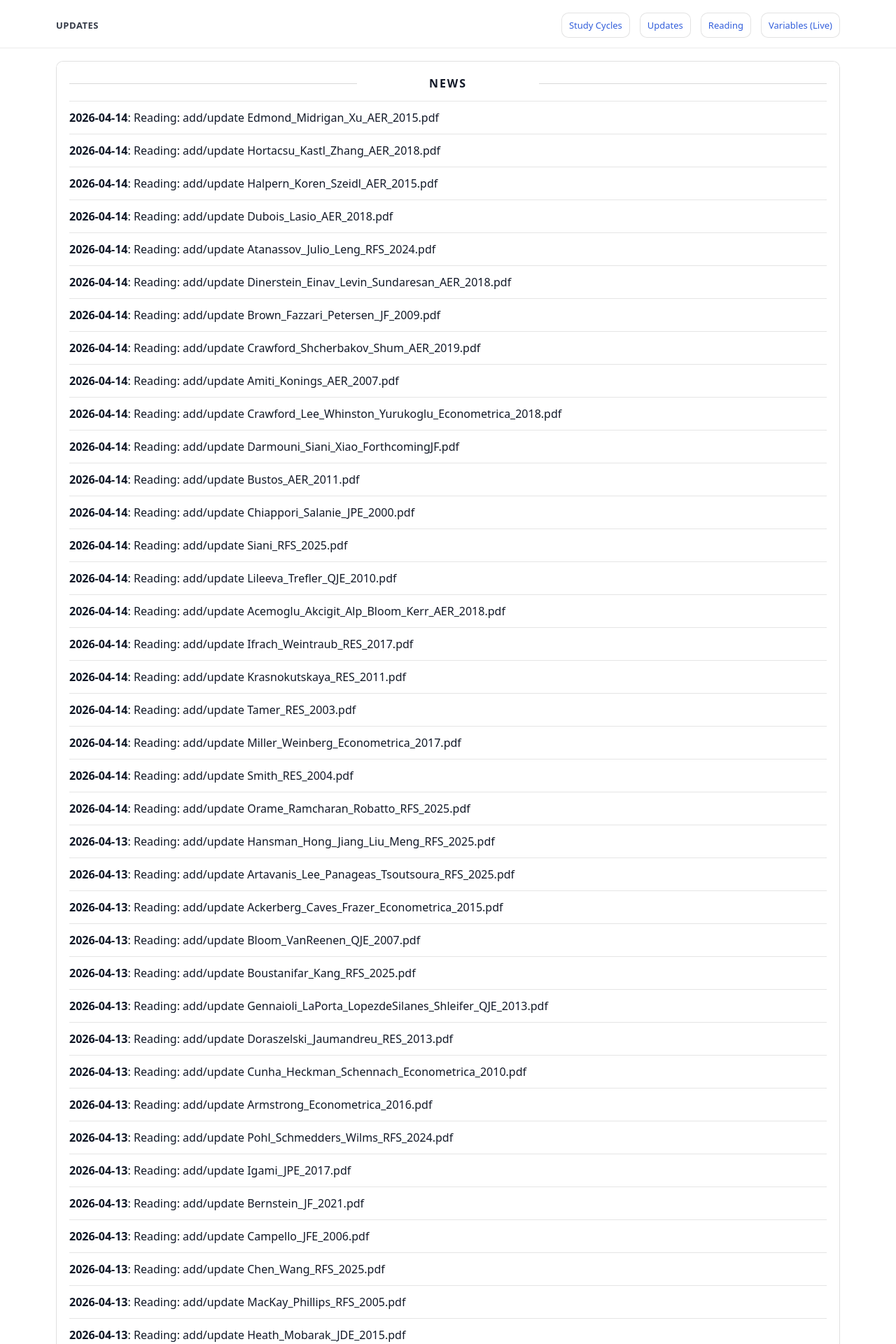
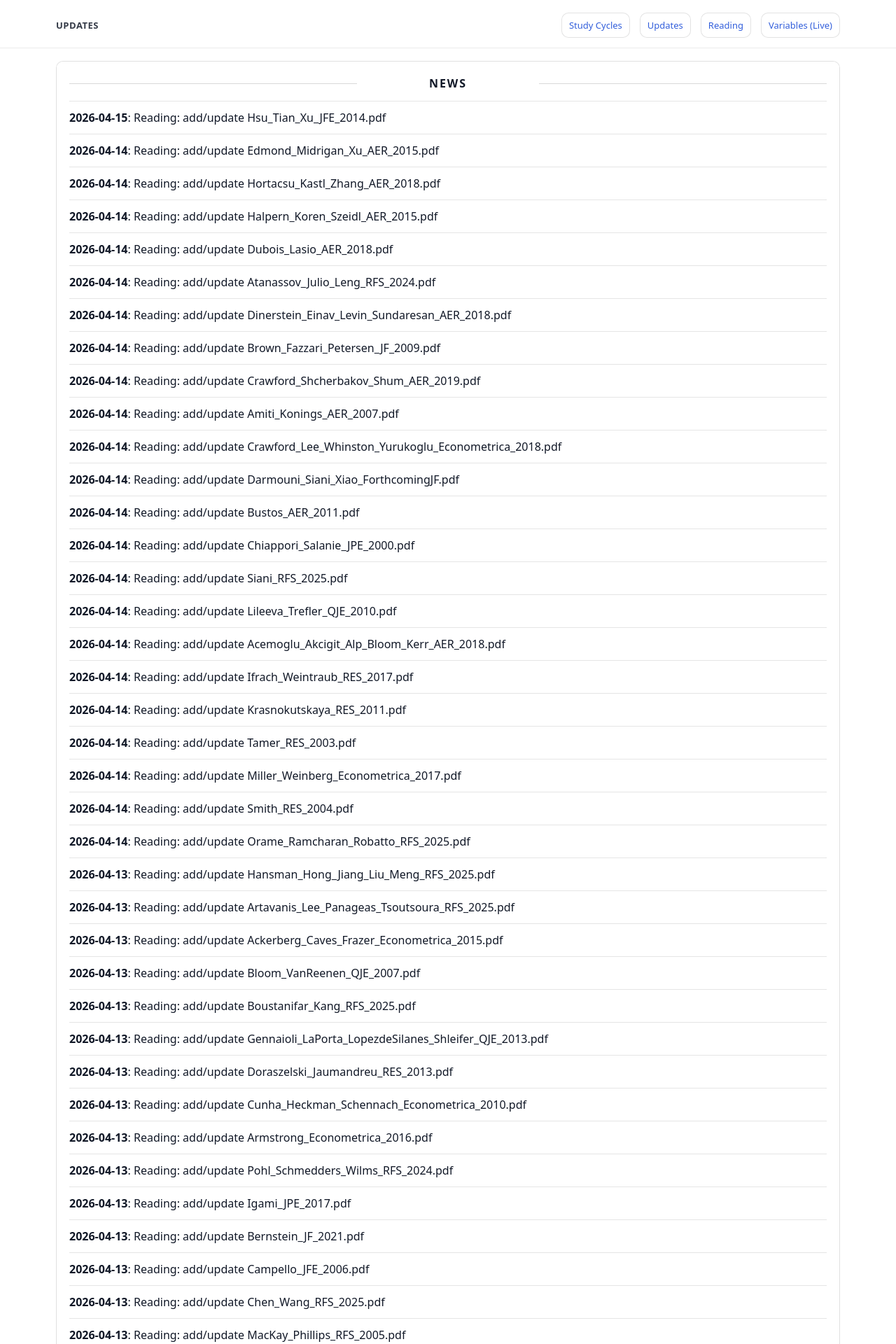
Before and after one commit to yaxinzn/study-archive, a Jekyll site: the page built from updates/index.md, in a window 1280 px wide. Shown: the top 1920 px of the page at 70% size. Built offline with Jekyll 4.4.1, drawn with Linux system fonts in a browser that asks for light colours; some of the changed text lies outside the part shown.

Commit message:
chore: update NEWS feed

```diff
--- a/_data/news.yml
+++ b/_data/news.yml
@@ -1,4 +1,7 @@
 # Auto-generated update history (sorted newest -> oldest). Do not edit manually.
+- ts: "1776200706"
+  date: "2026-04-15"
+  title: "Reading: add/update Hsu_Tian_Xu_JFE_2014.pdf"
 - ts: "1776169738"
   date: "2026-04-14"
   title: "Reading: add/update Edmond_Midrigan_Xu_AER_2015.pdf"
```
